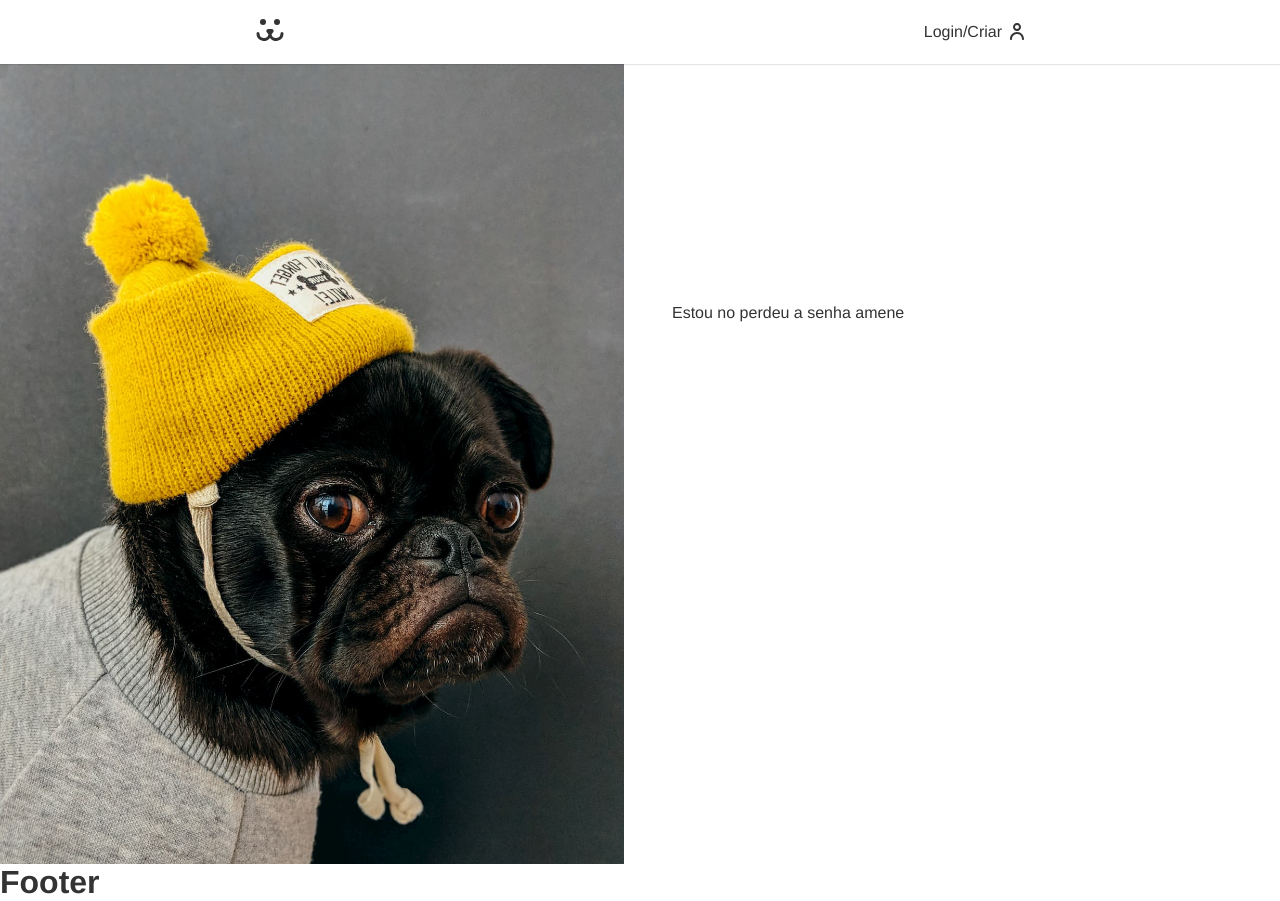
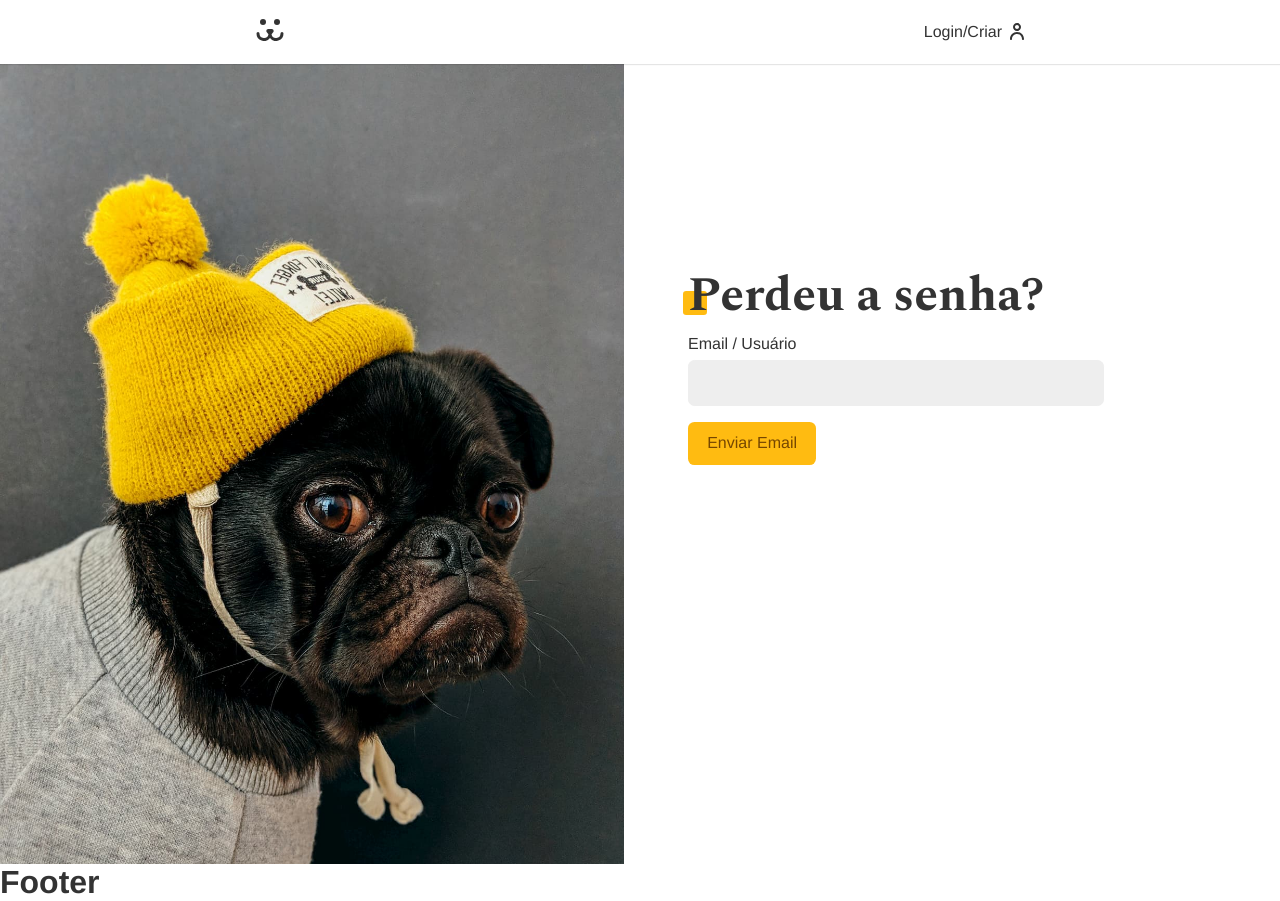
Before and after one commit to alquimara/Rede-Social-Dogs, a React (Create React App) app: page /login/perdeu in a window 1280 px wide. Built offline with nearby package versions, Linux system fonts and the light colour scheme.

Commit message:
criando o componente de perdeu a senha

```diff
--- a/src/api/Api.jsx
+++ b/src/api/Api.jsx
@@ -96,3 +96,15 @@
     }
   }
 }
+export function PASSWORD_LOST(body) {
+  return {
+    url: API_URL + '/api/password/lost',
+    options: {
+      method: 'POST',
+      headers: {
+        'Content-Type': 'application/json'
+      },
+      body: JSON.stringify(body)
+    }
+  }
+}
--- a/src/componentes/Login/LoginPasswordLost/LoginPasswordLost.jsx
+++ b/src/componentes/Login/LoginPasswordLost/LoginPasswordLost.jsx
@@ -1,7 +1,44 @@
 import React from 'react'
+import Input from '../../Form/Input/Input'
+import Button from '../../Form/Button/Button'
+import useForm from '../../../Hooks/useForm'
+import useFetch from '../../../Hooks/useFetch'
+import { PASSWORD_LOST } from '../../../api/Api'
+import Erro from '../../Erro/Erro'
 
 const LoginPasswordLost = () => {
-  return <div className="containerBody">Estou no perdeu a senha amene</div>
+  const login = useForm()
+  const { data, loading, erro, request } = useFetch()
+
+  async function handleSubmit(event) {
+    event.preventDefault()
+    if (login.validate()) {
+      const { url, options } = PASSWORD_LOST({
+        login: login.value,
+        url: window.location.href.replace('perdeu', 'resetar')
+      })
+      request(url, options)
+    }
+  }
+  return (
+    <section className="container mainContainer">
+      <h1 className="title">Perdeu a senha?</h1>
+      {data ? (
+        <p style={{ color: '#4c1' }}>{data}</p>
+      ) : (
+        <form onSubmit={handleSubmit}>
+          <Input label="Email / Usuário" type="text" name="login" {...login} />
+          {loading ? (
+            <Button disabled>Enviando...</Button>
+          ) : (
+            <Button>Enviar Email</Button>
+          )}
+        </form>
+      )}
+
+      <Erro erro={erro} />
+    </section>
+  )
 }
 
 export default LoginPasswordLost
```
